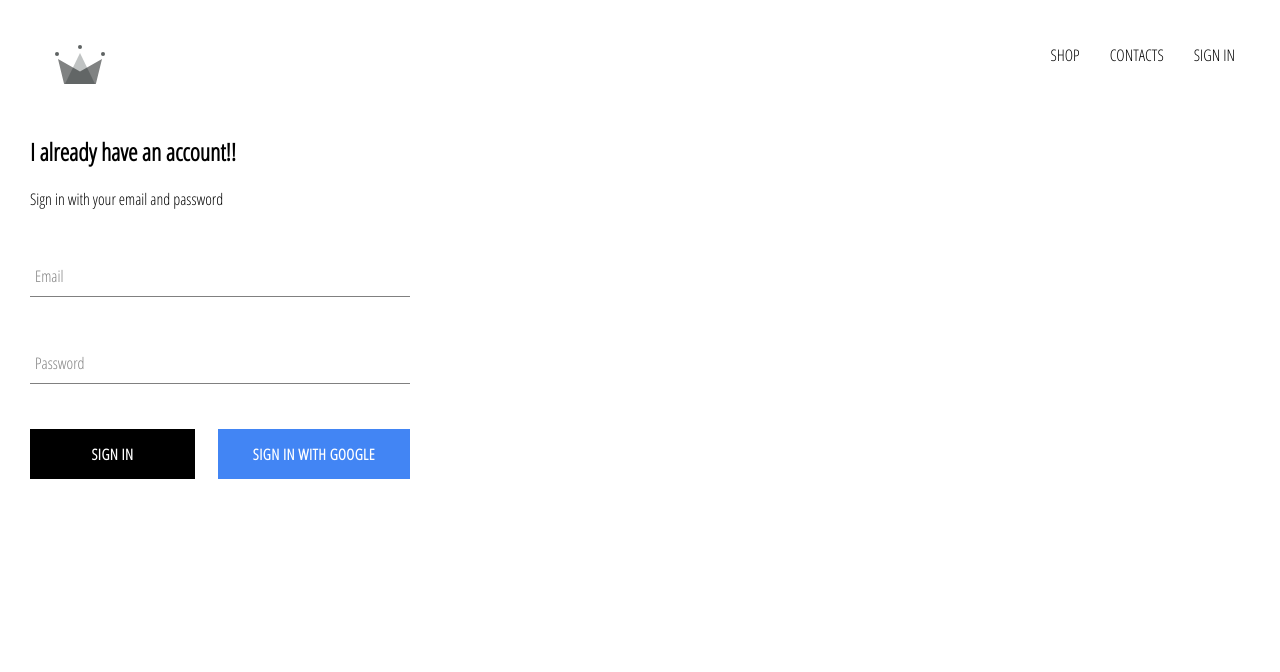
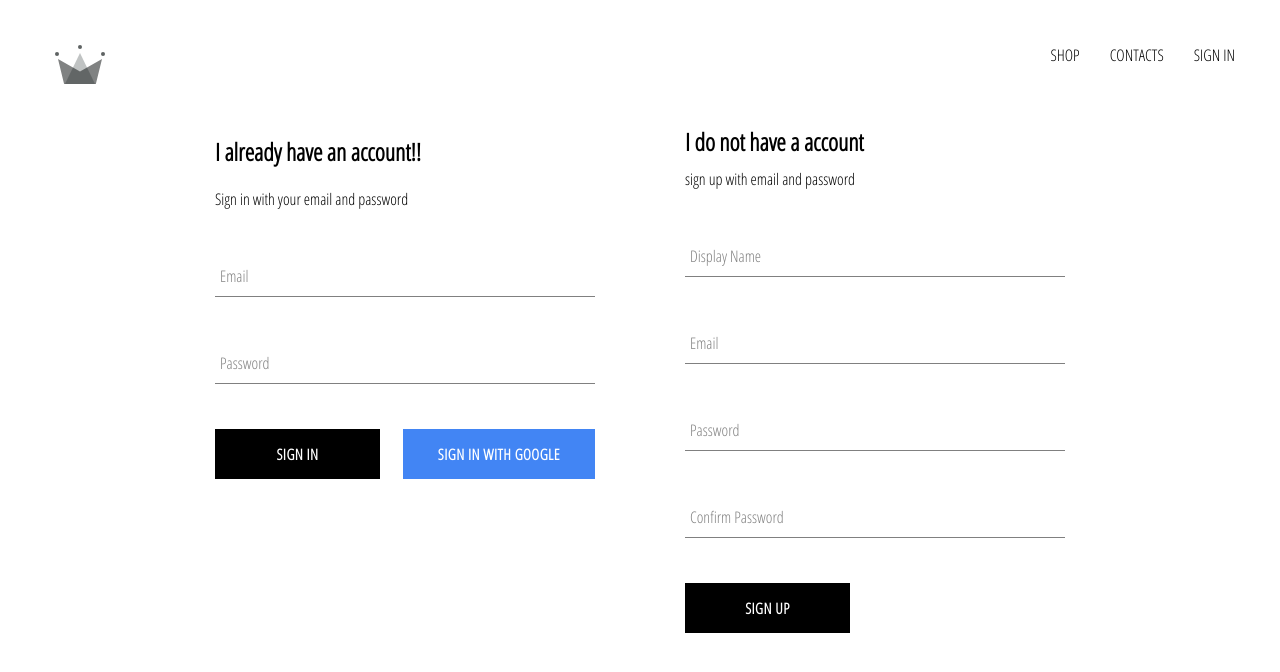
Before and after one commit to lastsaintcrucified/duniya-shop, a React (Create React App) app: page /signin in a window 1280 px wide. Shown: the top 672 px of the page. Built offline with nearby package versions, Linux system fonts and the light colour scheme; no server answers.

Commit message:
Added sign up with email and google

```diff
--- a/src/App.js
+++ b/src/App.js
@@ -7,7 +7,7 @@
 import ShopPage from "./pages/shop/shop.component.jsx";
 import SignInAndSignUp from "./pages/sign-in-and-sign-up/sign-in-and-sign-up.component.jsx";
 import Header from "./components/header/header.component.jsx";
-import { auth } from "./firebase/firebase.utils.js";
+import { auth, createUserProfileDocument } from "./firebase/firebase.utils.js";
 
 class App extends Component {
   constructor() {
@@ -21,8 +21,22 @@
   unsubscribeFromAuth = null;
 
   componentDidMount() {
-    this.unSubscribeFromAuth = auth.onAuthStateChanged(user => {
-      this.setState({ currentUser: user });
+    this.unSubscribeFromAuth = auth.onAuthStateChanged(async userAuth => {
+      if (userAuth) {
+        const userRef = await createUserProfileDocument(userAuth);
+
+        userRef.onSnapshot(snapShot => {
+          this.setState({
+            currentUser: {
+              id: snapShot.id,
+              ...snapShot.data()
+            }
+          });
+          console.log(this.state);
+        });
+      } else {
+        this.setState({ currentUser: userAuth });
+      }
     });
   }
 
@@ -38,6 +52,7 @@
           <Route exact path="/" component={HomePage} />
           <Route path="/shop" component={ShopPage} />
           <Route path="/signin" component={SignInAndSignUp} />
+          <Route path="/signup" component={SignInAndSignUp} />
         </Switch>
       </div>
     );
--- a/src/components/sign-up/sign-up.component.jsx
+++ b/src/components/sign-up/sign-up.component.jsx
@@ -0,0 +1,96 @@
+import React, { Component } from "react";
+
+import "./sign-up.styles.scss";
+
+import FormInput from "../form-input/form-input.component.jsx";
+import CustomButton from "../custom-button/custom-button.component.jsx";
+
+import {
+  auth,
+  createUserProfileDocument
+} from "../../firebase/firebase.utils.js";
+
+class SignUp extends Component {
+  constructor() {
+    super();
+    this.state = {
+      displayName: "",
+      email: "",
+      password: "",
+      confirmPassword: ""
+    };
+  }
+  handleSubmit = async e => {
+    e.preventDefault();
+    const { displayName, email, password, confirmPassword } = this.state;
+
+    if (password !== confirmPassword) {
+      alert("Password does not match!!");
+      return;
+    }
+    try {
+      const { user } = await auth.createUserWithEmailAndPassword(
+        email,
+        password
+      );
+      await createUserProfileDocument(user, { displayName });
+      this.setState({
+        displayName: "",
+        email: "",
+        password: "",
+        confirmPassword: ""
+      });
+    } catch (err) {
+      console.log("Error", err);
+    }
+  };
+  handleChange = e => {
+    const { name, value } = e.target;
+    this.setState({ [name]: value });
+  };
+  render() {
+    const { displayName, email, password, confirmPassword } = this.state;
+    return (
+      <div className="sign-up">
+        <h2 className="title">I do not have a account</h2>
+        <span>sign up with email and password</span>
+        <form className="sign-up-form" onSubmit={this.handleSubmit}>
+          <FormInput
+            type="text"
+            name="displayName"
+            value={displayName}
+            onChange={this.handleChange}
+            label="Display Name"
+            required
+          />
+          <FormInput
+            type="email"
+            name="email"
+            value={email}
+            onChange={this.handleChange}
+            label="Email"
+            required
+          />
+          <FormInput
+            type="password"
+            name="password"
+            value={password}
+            onChange={this.handleChange}
+            label="Password"
+            required
+          />
+          <FormInput
+            type="password"
+            name="confirmPassword"
+            value={confirmPassword}
+            onChange={this.handleChange}
+            label="Confirm Password"
+            required
+          />
+          <CustomButton type="submit">SIGN UP</CustomButton>
+        </form>
+      </div>
+    );
+  }
+}
+export default SignUp;
--- a/src/components/sign-up/sign-up.styles.scss
+++ b/src/components/sign-up/sign-up.styles.scss
@@ -0,0 +1,9 @@
+.sign-up {
+  display: flex;
+  flex-direction: column;
+  width: 380px;
+
+  .title {
+    margin: 10px 0;
+  }
+}
--- a/src/firebase/firebase.utils.js
+++ b/src/firebase/firebase.utils.js
@@ -13,6 +13,31 @@
   measurementId: "G-CMMLT2ZPBL"
 };
 
+export const createUserProfileDocument = async (userAuth, additionalData) => {
+  if (!userAuth) return;
+
+  const userRef = firestore.doc(`users/${userAuth.uid}`);
+
+  const snapShot = await userRef.get();
+
+  if (!snapShot.exists) {
+    const { displayName, email } = userAuth;
+    const createdAt = new Date();
+
+    try {
+      await userRef.set({
+        displayName,
+        email,
+        createdAt,
+        ...additionalData
+      });
+    } catch (error) {
+      console.log("error creating User!!", error);
+    }
+  }
+  return userRef;
+};
+
 firebase.initializeApp(config);
 
 export const auth = firebase.auth();
--- a/src/pages/sign-in-and-sign-up/sign-in-and-sign-up.component.jsx
+++ b/src/pages/sign-in-and-sign-up/sign-in-and-sign-up.component.jsx
@@ -3,10 +3,12 @@
 import "./sign-in-and-sign-up.styles.scss";
 
 import SignIn from "../../components/sign-in/sign-in.component.jsx";
+import SignUp from "../../components/sign-up/sign-up.component.jsx";
 
 const SignInAndSignUp = () => (
   <div className="sign-in-and-sign-up">
     <SignIn />
+    <SignUp />
   </div>
 );
 
--- a/src/pages/sign-in-and-sign-up/sign-in-and-sign-up.styles.scss
+++ b/src/pages/sign-in-and-sign-up/sign-in-and-sign-up.styles.scss
@@ -0,0 +1,6 @@
+.sign-in-and-sign-up {
+  width: 850px;
+  display: flex;
+  justify-content: space-between;
+  margin: 10px auto;
+}
```
